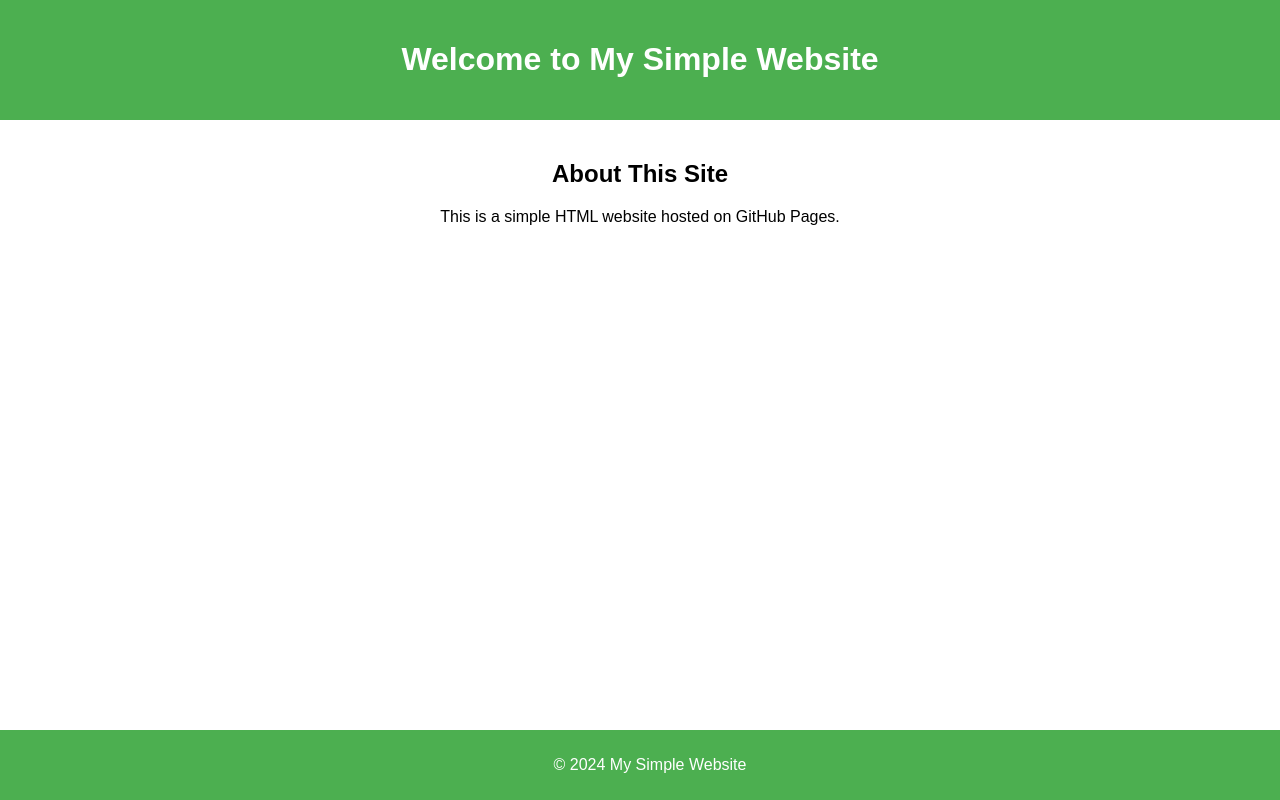
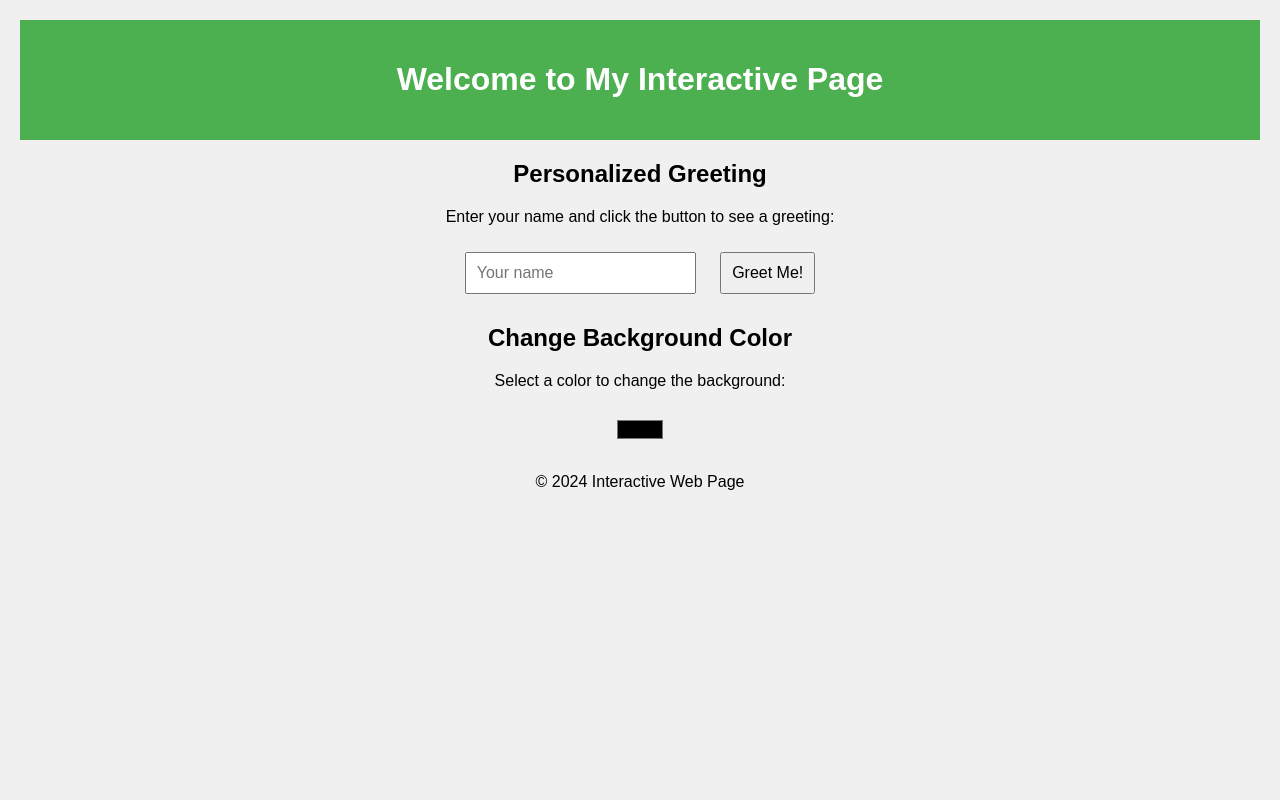
Before and after one commit to Davide9310/Test1, a plain HTML site: page test1.html in a window 1280 px wide. Drawn offline with Linux system fonts and the light colour scheme.

Commit message:
Update test1.html

```diff
--- a/test1.html
+++ b/test1.html
@@ -3,49 +3,71 @@
 <head>
     <meta charset="UTF-8">
     <meta name="viewport" content="width=device-width, initial-scale=1.0">
-    <title>My Simple Website</title>
+    <title>Interactive Web Page</title>
     <style>
         body {
             font-family: Arial, sans-serif;
-            background-color: #ffffff;
+            background-color: #f0f0f0;
             margin: 0;
-            padding: 0;
+            padding: 20px;
             text-align: center;
         }
         header {
             background-color: #4CAF50;
             color: white;
             padding: 20px;
-            text-align: center;
+            margin-bottom: 20px;
         }
         section {
-            padding: 20px;
+            margin: 20px 0;
         }
-        footer {
-            background-color: #4CAF50;
-            color: white;
+        input, button {
             padding: 10px;
-            position: absolute;
-            bottom: 0;
-            width: 100%;
-            text-align: center;
+            margin: 10px;
+            font-size: 16px;
+        }
+        #colorPicker {
+            padding: 0;
+            border: none;
         }
     </style>
 </head>
 <body>
 
 <header>
-    <h1>Welcome to My Simple Website</h1>
+    <h1>Welcome to My Interactive Page</h1>
 </header>
 
 <section>
-    <h2>About This Site</h2>
-    <p>This is a simple HTML website hosted on GitHub Pages.</p>
+    <h2>Personalized Greeting</h2>
+    <p>Enter your name and click the button to see a greeting:</p>
+    <input type="text" id="nameInput" placeholder="Your name">
+    <button onclick="displayGreeting()">Greet Me!</button>
+    <p id="greetingMessage"></p>
+</section>
+
+<section>
+    <h2>Change Background Color</h2>
+    <p>Select a color to change the background:</p>
+    <input type="color" id="colorPicker" onchange="changeBackgroundColor()">
 </section>
 
 <footer>
-    <p>&copy; 2024 My Simple Website</p>
+    <p>&copy; 2024 Interactive Web Page</p>
 </footer>
+
+<script>
+    function displayGreeting() {
+        const name = document.getElementById('nameInput').value;
+        const greetingMessage = name ? `Hello, ${name}! Welcome to the site!` : 'Please enter your name!';
+        document.getElementById('greetingMessage').textContent = greetingMessage;
+    }
+
+    function changeBackgroundColor() {
+        const color = document.getElementById('colorPicker').value;
+        document.body.style.backgroundColor = color;
+    }
+</script>
 
 </body>
 </html>
```
